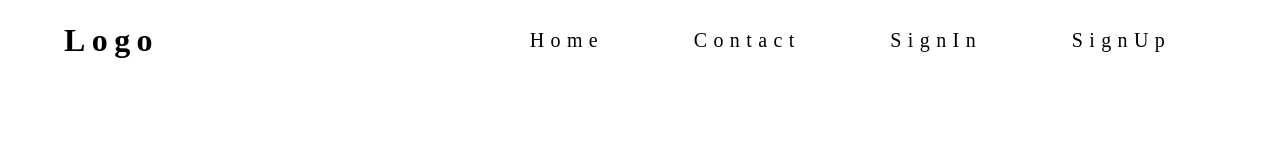
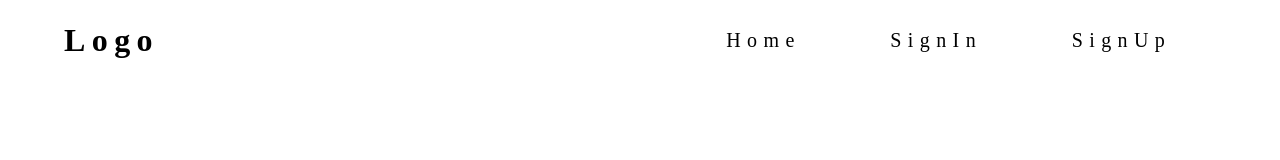
Before and after one commit to developjik/React-boilerplate, a React (Create React App) app: page /signIn in a window 1280 px wide. Shown: the top 160 px of the page. Built offline with nearby package versions, Linux system fonts and the light colour scheme.

Commit message:
210902 commit

```diff
--- a/package.json
+++ b/package.json
@@ -16,6 +16,7 @@
     "react-cookie": "^4.1.1",
     "react-dom": "^17.0.2",
     "react-redux": "^7.2.4",
+    "react-responsive": "^9.0.0-beta.3",
     "react-router-dom": "^5.2.1",
     "react-scripts": "4.0.3",
     "redux": "^4.1.1",
--- /dev/null
+++ b/src/Components/Header/Menu.css
@@ -0,0 +1,57 @@
+a {
+  text-decoration: none;
+  color: #000;
+  letter-spacing: 0.5vw;
+}
+
+li {
+  list-style: none;
+}
+
+.navigator {
+  display: flex;
+  justify-content: space-between;
+  align-items: center;
+  font-size: 1.25em;
+}
+
+.navigator a li,
+.navigator button {
+  margin: 2.5vw;
+  padding: 1.5vh 1vw;
+}
+
+.navigator a li:hover,
+.navigator button:hover {
+  background: #205aff;
+  color: #fff;
+  border-radius: 1em;
+}
+
+.toggle {
+  position: absolute;
+  top: 0;
+  left: 100vw;
+  display: flex;
+  flex-direction: column;
+  justify-content: space-evenly;
+  align-items: center;
+  width: 100%;
+  height: 100vh;
+  background: #777;
+  transition: 0.5s;
+}
+.toggle.active {
+  left: 0;
+}
+.toggle a,
+.toggle button {
+  color: #fff;
+  font-size: 2em;
+}
+.toggle a:hover,
+.toggle button:hover {
+  background: #fff;
+  color: #000;
+  padding: 1.5vh 1vw;
+}
--- /dev/null
+++ b/src/Components/Header/Menu.jsx
@@ -0,0 +1,91 @@
+import React, { useRef } from 'react';
+import { withRouter, Link } from 'react-router-dom';
+import { useSelector, useDispatch } from 'react-redux';
+
+import PropTypes from 'prop-types';
+import { Button, IconButton } from '@material-ui/core';
+import MenuIcon from '@material-ui/icons/Menu';
+import AccountCircleIcon from '@material-ui/icons/AccountCircle';
+import { removeCookie } from '../../cookie/cookie';
+
+import { setUser } from '../../modules/user';
+
+import './Menu.css';
+
+function Menu({ history, name, toggle }) {
+  const ref = useRef(0);
+
+  const user = useSelector((data) => data.user);
+
+  const dispatch = useDispatch();
+  const onSetUser = (data) => dispatch(setUser(data));
+
+  const onClickToggle = () => {
+    ref.current.classList.toggle('active');
+  };
+
+  const onClickLogOut = () => {
+    onClickToggle();
+    removeCookie('accessToken');
+    onSetUser({});
+    history.push('/');
+  };
+
+  return (
+    <>
+      {toggle && (
+        <IconButton style={{ zIndex: '10' }} onClick={onClickToggle}>
+          <MenuIcon />
+        </IconButton>
+      )}
+      <ul ref={ref} className={name}>
+        <Link to="/" onClick={onClickToggle}>
+          <li>Home</li>
+        </Link>
+
+        {user.id ? (
+          <>
+            <Link to="/contact" onClick={onClickToggle}>
+              <li>Contact</li>
+            </Link>
+            <Link to="/info" onClick={onClickToggle}>
+              <li
+                style={{
+                  display: 'flex',
+                  alignItems: 'center',
+                }}
+              >
+                <AccountCircleIcon style={{ marginRight: '0.5vw' }} />
+                {user.id}
+              </li>
+            </Link>
+            <Button onClick={onClickLogOut}>
+              <li>Logout</li>
+            </Button>
+          </>
+        ) : (
+          <>
+            <Link to="/signIn" onClick={onClickToggle}>
+              <li>SignIn</li>
+            </Link>
+            <Link to="/signUp" onClick={onClickToggle}>
+              <li>SignUp</li>
+            </Link>
+          </>
+        )}
+      </ul>
+    </>
+  );
+}
+
+Menu.propTypes = {
+  history: PropTypes.shape({ push: PropTypes.func }).isRequired,
+  name: PropTypes.string.isRequired,
+  toggle: PropTypes.bool,
+};
+
+Menu.defaultProps = {
+  toggle: false,
+};
+
+export default withRouter(Menu);
--- a/src/Components/Header/Navigator.css
+++ b/src/Components/Header/Navigator.css
@@ -1,33 +1,12 @@
-a {
+.logo {
+  font-size: 2em;
+  font-weight: 900;
+}
+.logo a {
   text-decoration: none;
   color: #000;
   letter-spacing: 0.5vw;
 }
-
-li {
+.logo a li {
   list-style: none;
 }
-
-.logo {
-  font-size: 2em;
-  font-weight: 900;
-}
-
-.navigator {
-  display: flex;
-  justify-content: space-between;
-  align-items: center;
-  font-size: 1.25em;
-}
-
-.navigator a {
-  margin: 2.5vw;
-  padding: 1vh 1vw;
-}
-.navigator a.active,
-.navigator a:hover,
-.navigator button:hover {
-  background: #205aff;
-  color: #fff;
-  border-radius: 1em;
-}
--- a/src/Components/Header/Navigator.jsx
+++ b/src/Components/Header/Navigator.jsx
@@ -1,36 +1,16 @@
-import React, { useState, useEffect } from 'react';
-import { withRouter, Link } from 'react-router-dom';
-import { useSelector, useDispatch } from 'react-redux';
+import React from 'react';
+import { Link } from 'react-router-dom';
+import { useMediaQuery } from 'react-responsive';
 
-import PropTypes from 'prop-types';
-import { Box, Button, IconButton } from '@material-ui/core';
-import AccountCircleIcon from '@material-ui/icons/AccountCircle';
-import MenuIcon from '@material-ui/icons/Menu';
-import { removeCookie } from '../../cookie/cookie';
+import { Box } from '@material-ui/core';
 
-import { setUser } from '../../modules/user';
-
+import Menu from './Menu';
 import './Navigator.css';
 
-function Navigator({ history }) {
-  const [state, setState] = useState({
-    matches: window.matchMedia('max-width: 960px)').matches,
+function Navigator() {
+  const isMobile = useMediaQuery({
+    query: '(max-width:600px)',
   });
-  useEffect(() => {
-    const handler = (e) => setState({ matches: e.matches });
-    window.matchMedia('(min-width: 960px)').addListener(handler);
-  }, []);
-
-  const user = useSelector((data) => data.user);
-
-  const dispatch = useDispatch();
-  const onSetUser = (data) => dispatch(setUser(data));
-
-  const onClickLogOut = () => {
-    removeCookie('accessToken');
-    onSetUser({});
-    history.push('/');
-  };
 
   return (
     <header>
@@ -48,56 +28,10 @@ function Navigator({ history }) {
         <Link to="/" id="#" className="logo">
           <li>Logo</li>
         </Link>
-        {state.matches ? (
-          <ul className="navigator">
-            <Link to="/">
-              <li>Home</li>
-            </Link>
-            <Link to="/contact">
-              <li>Contact</li>
-            </Link>
-            {user.id ? (
-              <>
-                <Link to="/info">
-                  <li
-                    style={{
-                      display: 'flex',
-                      alignItems: 'center',
-                    }}
-                  >
-                    <AccountCircleIcon style={{ marginRight: '0.5vw' }} />
-                    {user.id}
-                  </li>
-                </Link>
-                <Button onClick={onClickLogOut}>
-                  <li>Logout</li>
-                </Button>
-              </>
-            ) : (
-              <>
-                <Link to="/signIn">
-                  <li>SignIn</li>
-                </Link>
-                <Link to="/signUp">
-                  <li>SignUp</li>
-                </Link>
-              </>
-            )}
-          </ul>
-        ) : (
-          <>
-            <IconButton>
-              <MenuIcon />
-            </IconButton>
-          </>
-        )}
+        {!isMobile ? <Menu name="navigator" /> : <Menu name="toggle" toggle />}
       </Box>
     </header>
   );
 }
 
-Navigator.propTypes = {
-  history: PropTypes.shape({ push: PropTypes.func }).isRequired,
-};
-
-export default withRouter(Navigator);
+export default Navigator;
--- a/src/routes/NoAuthRoute.jsx
+++ b/src/routes/NoAuthRoute.jsx
@@ -1,12 +1,15 @@
 import React, { useEffect } from 'react';
 import { withRouter, Route } from 'react-router-dom';
+import { useSelector } from 'react-redux';
 
 import PropTypes from 'prop-types';
 import { getCookie } from '../cookie/cookie';
 
 function NoAuthRoute({ history, path, component }) {
+  const user = useSelector((data) => data.user);
+
   useEffect(() => {
-    if (getCookie('accessToken')) {
+    if (user.id && getCookie('accessToken')) {
       history.goBack();
     }
   }, []);
--- a/src/routes/UserInfo/Info.jsx
+++ b/src/routes/UserInfo/Info.jsx
@@ -15,10 +15,10 @@ function Info() {
       justifyContent="center"
       alignItems="center"
     >
-      <Typography variant="h3">Name : {user.name}</Typography>
-      <Typography variant="h3">ID : {user.id}</Typography>
-      <Typography variant="h3">Email : {user.email}</Typography>
-      <Typography variant="h3">Phone : {user.phone}</Typography>
+      <Typography variant="h5">Name : {user.name}</Typography>
+      <Typography variant="h5">ID : {user.id}</Typography>
+      <Typography variant="h5">Email : {user.email}</Typography>
+      <Typography variant="h5">Phone : {user.phone}</Typography>
     </Box>
   );
 }
```
Also changed, not shown: 2 other files (tests, documents, lock files or other folders).
